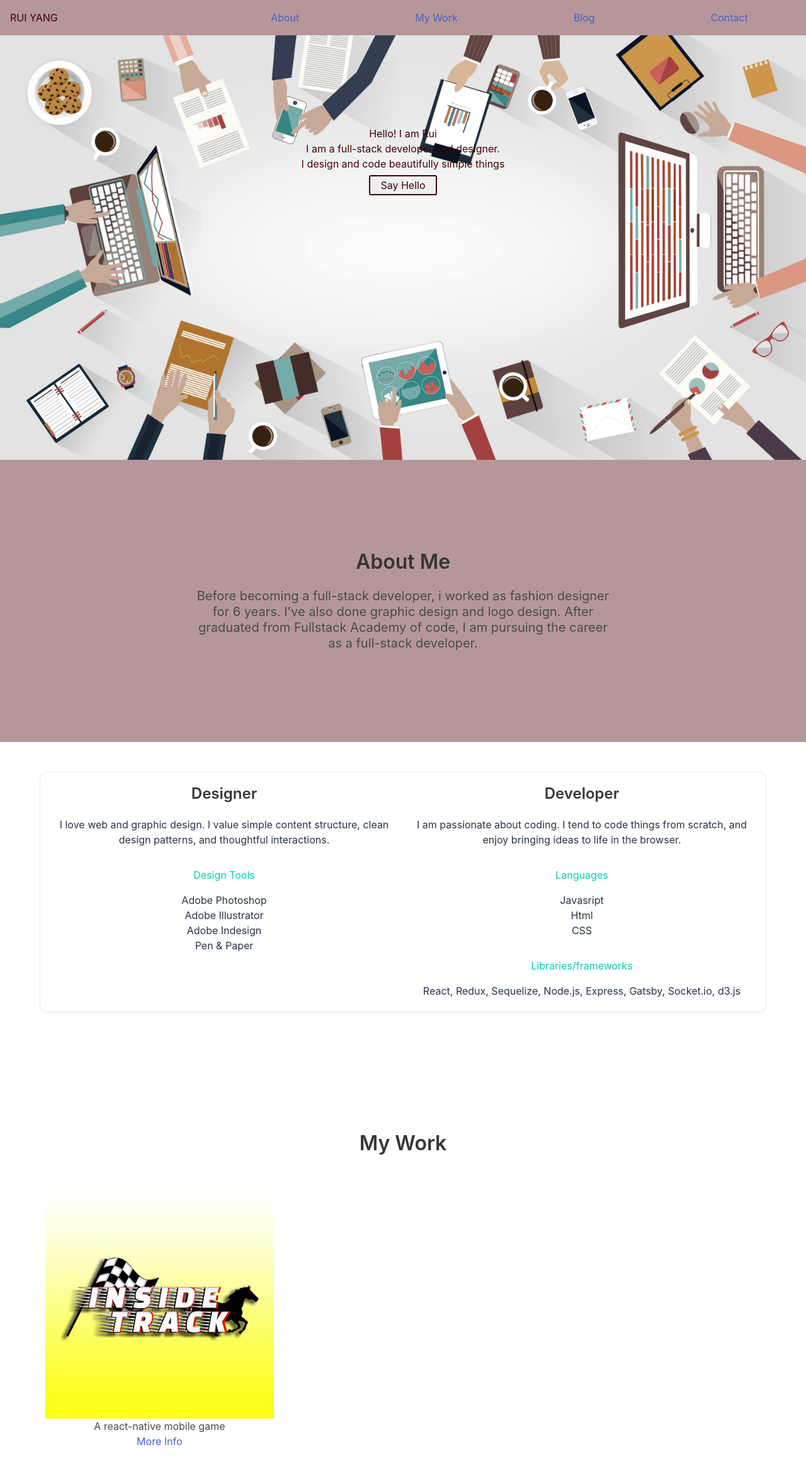
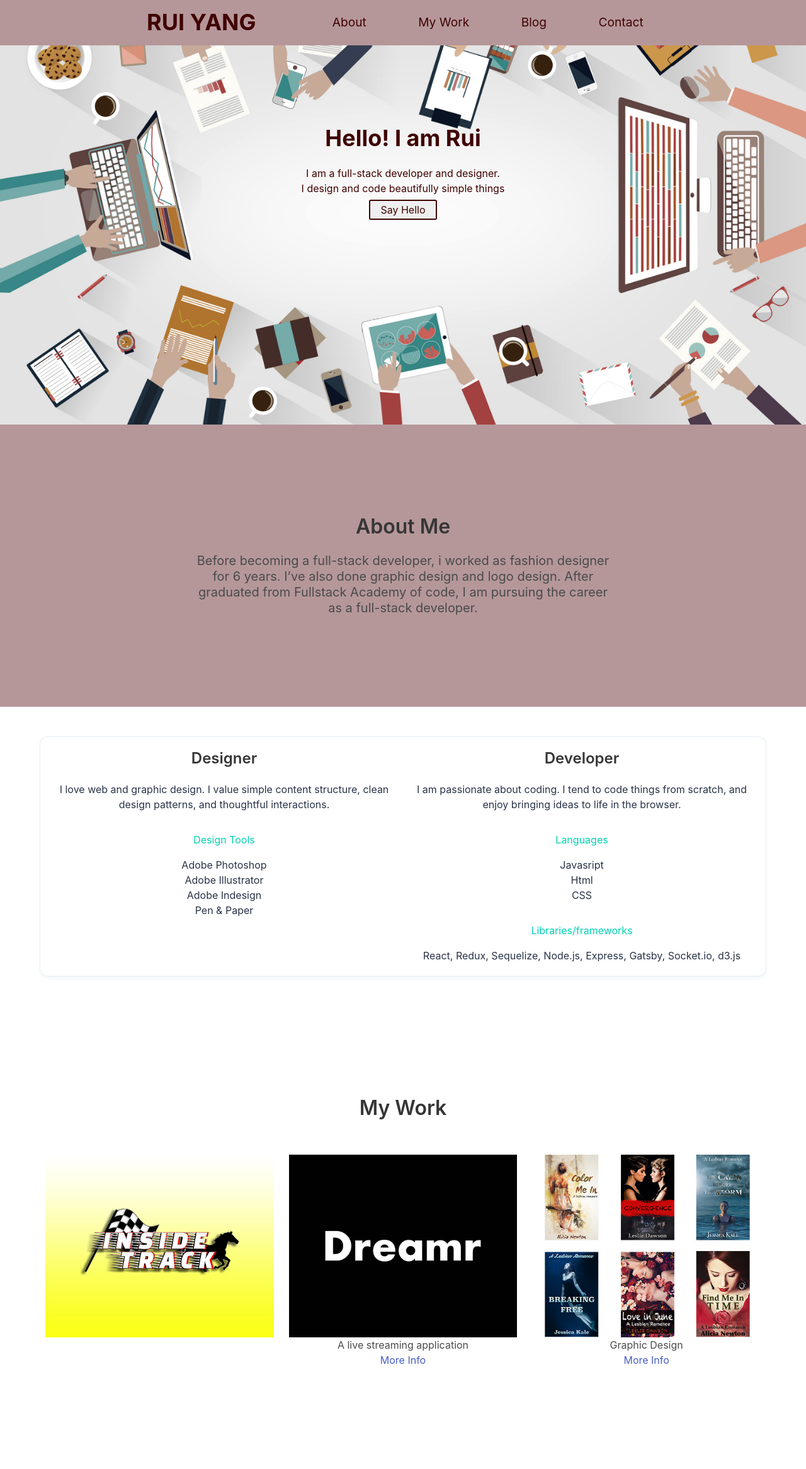
Before and after one commit to ryhoneydew/portfolio-website, a Gatsby site: page / in a window 1280 px wide. Shown: the whole page at 63% size. Built offline with nearby package versions, Linux system fonts and the light colour scheme; Gatsby itself is replaced by a stand-in of ours.

Commit message:
rework on nav and add design section

```diff
--- a/src/components/about.js
+++ b/src/components/about.js
@@ -5,7 +5,10 @@ const AboutContainer = styled.div``
 
 const About = () => {
   return (
-    <section class="section is-medium is-primary has-text-centered is-long">
+    <section
+      id="about"
+      class="section is-medium is-primary has-text-centered is-long"
+    >
       <div class="container">
         <div class="columns is-centered">
           <div class="column is-three-fifths">
--- a/src/components/header.js
+++ b/src/components/header.js
@@ -1,25 +1,12 @@
 import { Link } from 'gatsby'
 import PropTypes from 'prop-types'
 import React from 'react'
-import styled from 'styled-components'
+
 import Navigation from './navigation'
 
-const HeaderWrapper = styled.div`
-  background: #b5979a;
-`
-
-const HeaderContainer = styled.div`
-  margin: '0 auto';
-  max-width: 960;
-  padding: '1rem';
-  display: grid;
-  grid-template-columns: 1fr 3fr;
-  grid-gap: 1.5rem;
-  align-items: center;
-`
 const Header = ({ siteTitle }) => (
-  <HeaderWrapper>
-    <HeaderContainer>
+  <header class="site-header">
+    <div class="header-container">
       <h1 style={{ margin: 0, padding: '1rem' }}>
         <Link
           to="/"
@@ -32,8 +19,8 @@ const Header = ({ siteTitle }) => (
         </Link>
       </h1>
       <Navigation />
-    </HeaderContainer>
-  </HeaderWrapper>
+    </div>
+  </header>
 )
 
 Header.propTypes = {
--- a/src/components/navigation.js
+++ b/src/components/navigation.js
@@ -10,27 +10,22 @@ const NavContainer = styled.div`
   align-items: center;
 `
 
-const ListItem = styled.li`
-  list-style: none;
-`
+// const li = styled.li`
+//   list-style: none;
+// `
 
 class Navigation extends Component {
   render() {
     return (
-      <NavContainer>
-        <ListItem>
-          <Link to="/about">About</Link>
-        </ListItem>
-        <ListItem>
-          <Link>My Work</Link>
-        </ListItem>
-        <ListItem>
-          <Link>Blog</Link>
-        </ListItem>
-        <ListItem>
-          <Link>Contact</Link>
-        </ListItem>
-      </NavContainer>
+      <nav>
+        <a href="#about">About</a>
+
+        <a href="#my-work">My Work</a>
+
+        <a href="#blog">Blog</a>
+
+        <a href="#contact">Contact</a>
+      </nav>
     )
   }
 }
--- a/src/components/projects.js
+++ b/src/components/projects.js
@@ -5,7 +5,7 @@ import { graphql, StaticQuery } from 'gatsby'
 export const squareImage = graphql`
   fragment squareImage on File {
     childImageSharp {
-      fluid(maxWidth: 300, maxHeight: 300) {
+      fluid(maxWidth: 500, maxHeight: 400) {
         ...GatsbyImageSharpFluid
       }
     }
@@ -16,42 +16,47 @@ const IMAGE_QUERY = graphql`
     insideTrackImg: file(relativePath: { eq: "inside-track.jpg" }) {
       ...squareImage
     }
-
-    #   image2: file(relativePath: { eq: "images/image2.jpg" }) {
-    #     ...squareImage
-    #   }
-
-    #   image3: file(relativePath: { eq: "images/image3.jpg" }) {
-    #     ...squareImage
-    #   }
+    dreamr: file(relativePath: { eq: "Dreamr.jpg" }) {
+      ...squareImage
+    }
+    bookCovers: file(relativePath: { eq: "book-cover.jpg" }) {
+      ...squareImage
+    }
   }
 `
 const Projects = () => (
   <StaticQuery
     query={IMAGE_QUERY}
     render={data => (
-      <div class="column is-12-mobile is-half-tablet is-one-third-desktop">
-        <figure class="image">
+      <>
+        <div class="column is-12-mobile is-half-tablet is-one-third-desktop project-container">
           <Img fluid={data.insideTrackImg.childImageSharp.fluid} />
-          <figcaption />
-          <h3>A react-native mobile game</h3>
-          <a href="/inside-track">More Info</a>
-        </figure>
-      </div>
+          <div class="overlay has-text-centered">
+            <h3>A react-native mobile game</h3>
+            <a href="/inside-track">More Info</a>
+          </div>
+        </div>
+        <div class="column is-12-mobile is-half-tablet is-one-third-desktop">
+          <figure class="image">
+            <Img fluid={data.dreamr.childImageSharp.fluid} />
+            <figcaption>
+              <h3>A live streaming application</h3>
+              <a href="/dreamr">More Info</a>
+            </figcaption>
+          </figure>
+        </div>
+        <div class="column is-12-mobile is-half-tablet is-one-third-desktop">
+          <figure class="image">
+            <Img fluid={data.bookCovers.childImageSharp.fluid} />
+            <figcaption>
+              <h3>Graphic Design</h3>
+              <a href="/book-covers">More Info</a>
+            </figcaption>
+          </figure>
+        </div>
+      </>
     )}
   />
 )
-//   <StaticQuery
-//     query={IMAGE_QUERY}
-//     render={({ data }) => (
-//       <>
-//         <div class="column is-12-mobile is-half-tablet is-one-third-desktop">
-//           <figure class="image is-3by2">
-//             <Img {...data.image1.file} />
-//           </figure>
-//         </div>
-//       </>
-//     )}
-//   />
 
 export default Projects
--- a/src/components/style.scss
+++ b/src/components/style.scss
@@ -1,5 +1,66 @@
 @import '~bulma/bulma.sass';
+html {
+  font-family: sans-serif;
+  -ms-text-size-adjust: 100%;
+  -webkit-text-size-adjust: 100%;
+}
+body {
+  margin: 0;
+}
+h1 {
+  margin-left: 0;
+  margin-right: 0;
+  margin-top: 0;
+  padding-bottom: 0;
+  padding-left: 0;
+  padding-right: 0;
+  padding-top: 0;
+  margin-bottom: 1.45rem;
+  color: inherit;
+  font-family: -apple-system, BlinkMacSystemFont, Segoe UI, Roboto, Oxygen,
+    Ubuntu, Cantarell, Fira Sans, Droid Sans, Helvetica Neue, sans-serif;
+  font-weight: bold;
+  text-rendering: optimizeLegibility;
+  font-size: 2.25rem;
+  line-height: 1.1;
+}
 
+.site-header {
+  background: #b5979a;
+  color: #400101;
+  display: flex;
+  justify-content: space-around;
+  position: fixed;
+  top: 0;
+  left: 0;
+  right: 0;
+  z-index: 9999;
+}
+
+.header-container {
+  margin: '0 auto';
+  max-width: 960;
+  padding: '1rem';
+  display: grid;
+  grid-template-columns: 1fr 3fr;
+  grid-gap: 1.5rem;
+  align-items: center;
+}
+
+nav {
+  display: flex;
+  flex-direction: row;
+  flex-wrap: nowrap;
+  justify-content: space-around;
+  align-items: center;
+  margin-left: 2.5rem;
+}
+
+nav a {
+  list-style: none;
+  font-size: 1.2rem;
+  color: #400101;
+}
 .is-primary {
   background-color: #b5979a;
 }
@@ -9,7 +70,7 @@
   background-color: #fff;
   box-shadow: 0 5px 5px 0 rgba(233, 240, 243, 0.5), 0 0 0 1px #e6ecf8;
   color: #293347;
-  display: box;
+  display: flex;
 }
 
 .list-title {
@@ -20,3 +81,28 @@
 .project-grid {
   padding: 2rem 0;
 }
+.project-container {
+  position: relative;
+}
+
+.container:hover .overlay {
+  opacity: 1;
+}
+.overlay {
+  position: absolute;
+  top: 0;
+  bottom: 0;
+  left: 0;
+  right: 0;
+  height: 100%;
+  width: 100%;
+  opacity: 0;
+  transition: 0.5s ease;
+  background-color: #b5979a;
+  z-index: 1;
+}
+.image {
+  display: block;
+  width: 100%;
+  height: auto;
+}
--- a/src/components/work-collection.js
+++ b/src/components/work-collection.js
@@ -2,7 +2,7 @@ import React from 'react'
 import Projects from './projects'
 const WorkCollection = () => {
   return (
-    <section class="section is-medium is-white has-text-centered">
+    <section id="my-work" class="section is-medium is-white has-text-centered">
       <div class="container">
         <h1 class="title is-spaced is-size-3-desktop is-size-4-mobile">
           My Work
```
Also changed, not shown: src/images/Dreamr.jpg (added), src/images/book-cover.jpg (added), src/images/cover small.jpg (added).
